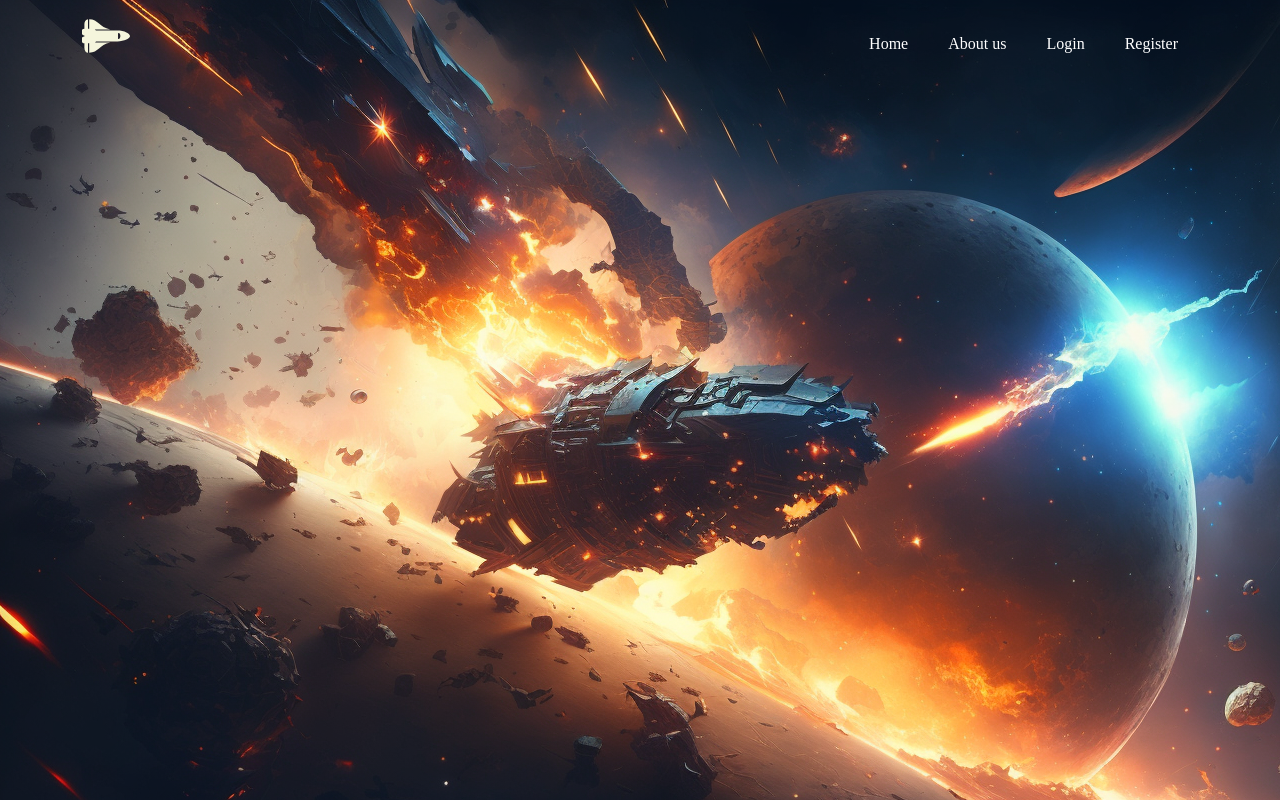
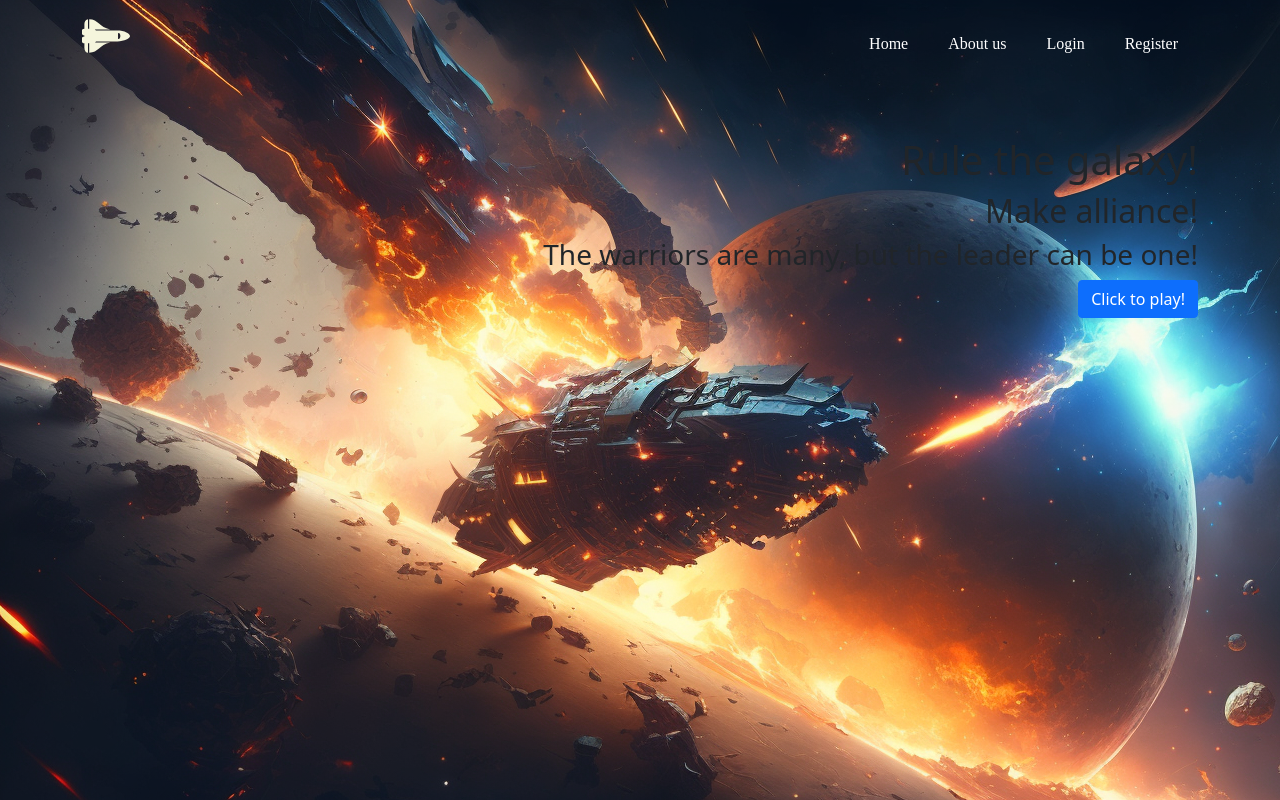
Before and after one commit to Slowinskip/galaxy-game-webside, a React (Create React App) app: page / in a window 1280 px wide. Built offline with nearby package versions, Linux system fonts and the light colour scheme; a web font is replaced by a local one.

Commit message:
Add component home and html

```diff
--- a/src/App.js
+++ b/src/App.js
@@ -1,9 +1,11 @@
 import Navbar from './components/layout/Navbar/Navbar'
+import Home from './components/views/Home/Home'
 
 function App() {
   return (
     <div className="App">
       <Navbar />
+      <Home />
     </div>
   )
 }
--- /dev/null
+++ b/src/components/views/Home/Home.js
@@ -0,0 +1,18 @@
+import React from 'react'
+import { Button, Col, Container } from 'react-bootstrap'
+import styles from './Home.module.scss'
+
+const Home = () => {
+  return (
+    <Container className="d-flex text-end my-5">
+      <Col className={styles.col}>
+        <h1>Rule the galaxy!</h1>
+        <h2>Make alliance!</h2>
+        <h3>The warriors are many, but the leader can be one!</h3>
+        <Button>Click to play!</Button>
+      </Col>
+    </Container>
+  )
+}
+
+export default Home
--- /dev/null
+++ b/src/components/views/Home/Home.module.scss
@@ -0,0 +1,4 @@
+@import '../../../styles/global.scss';
+
+.col {
+}
```
